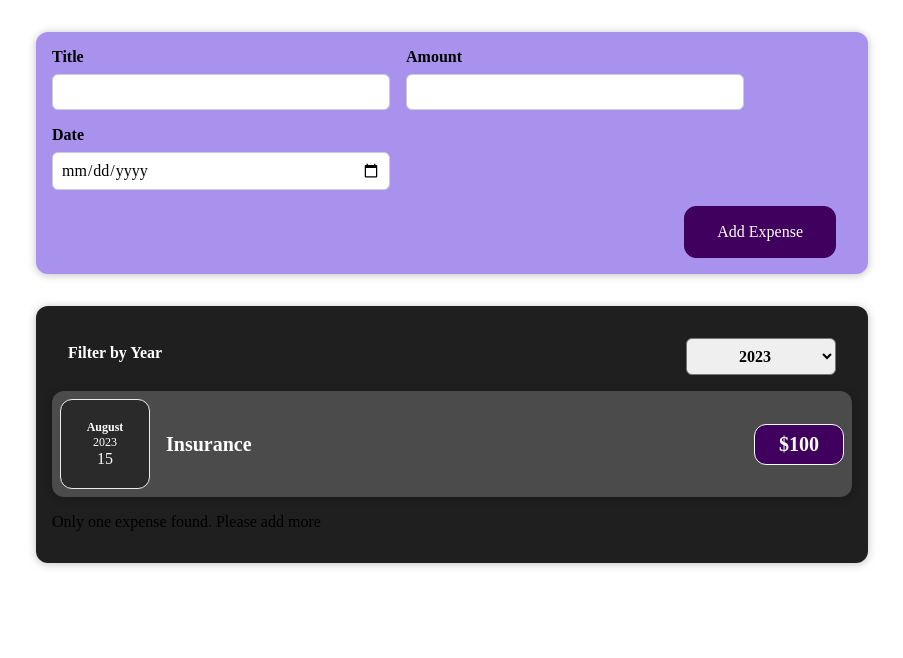
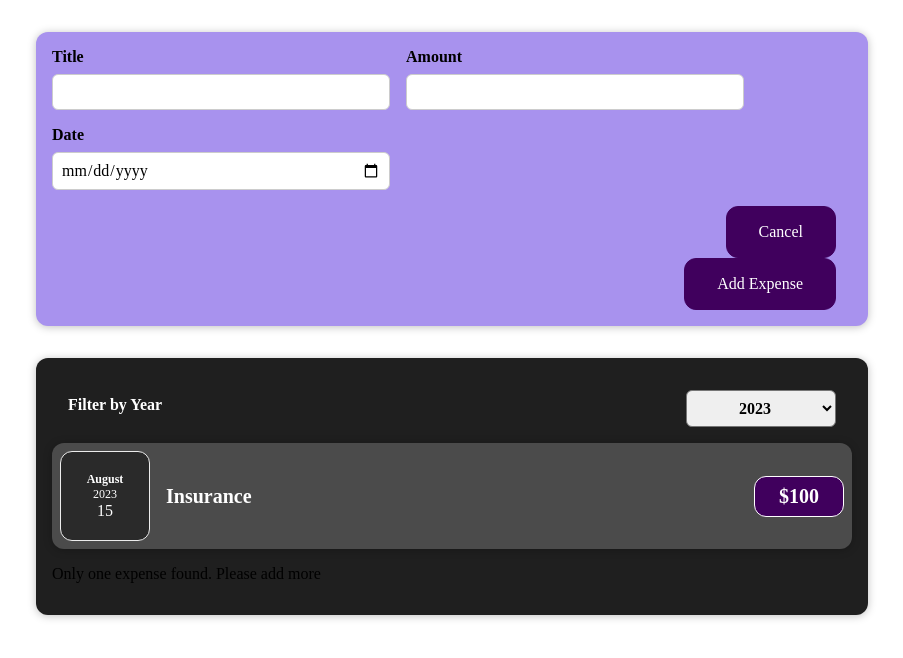
Before and after one commit to SumenKD10/SHP_First_React_App, a React (Create React App) app: page / in a window 1280 px wide. Both pictures are taken after a click on the button "Add Expense". Shown: the top 658 px of the page, without its empty margins (188-1091 px from the left). Built offline with nearby package versions, Linux system fonts and the light colour scheme.

Commit message:
Form View Condition

```diff
--- a/src/components/NewExpense/ExpenseForm.js
+++ b/src/components/NewExpense/ExpenseForm.js
@@ -5,6 +5,7 @@ const ExpenseForm = (props) => {
   const [enteredTitle, setEnteredTitle] = useState("");
   const [enteredAmount, setEnteredAmount] = useState("");
   const [enteredDate, setEnteredDate] = useState("");
+  const [showForm, setShowForm] = useState(false);
 
   const titleChangeHandler = (event) => {
     setEnteredTitle(event.target.value);
@@ -29,9 +30,12 @@ const ExpenseForm = (props) => {
     setEnteredTitle("");
     setEnteredAmount("");
     setEnteredDate("");
+    setShowForm(false);
   };
 
   return (
+    <>
+      {showForm ?
         <form onSubmit={formSubmitHandler}>
           <div className="new-expense__controls">
             <div className="new-expense__control">
@@ -64,10 +68,18 @@ const ExpenseForm = (props) => {
               />
             </div>
           </div>
+          <div className="new-expense__actions" onClick={() => setShowForm(false)}>
+            <button type="button">Cancel</button>
+          </div>
           <div className="new-expense__actions">
             <button type="submit">Add Expense</button>
           </div>
-    </form>
+        </form> :
+        <div className="new-expense__actions" onClick={() => setShowForm(true)}>
+          <button type="button">Add Expense</button>
+        </div>
+      }
+    </>
   );
 };
 
```
Lines whose indentation alone changed are shown as unchanged.
